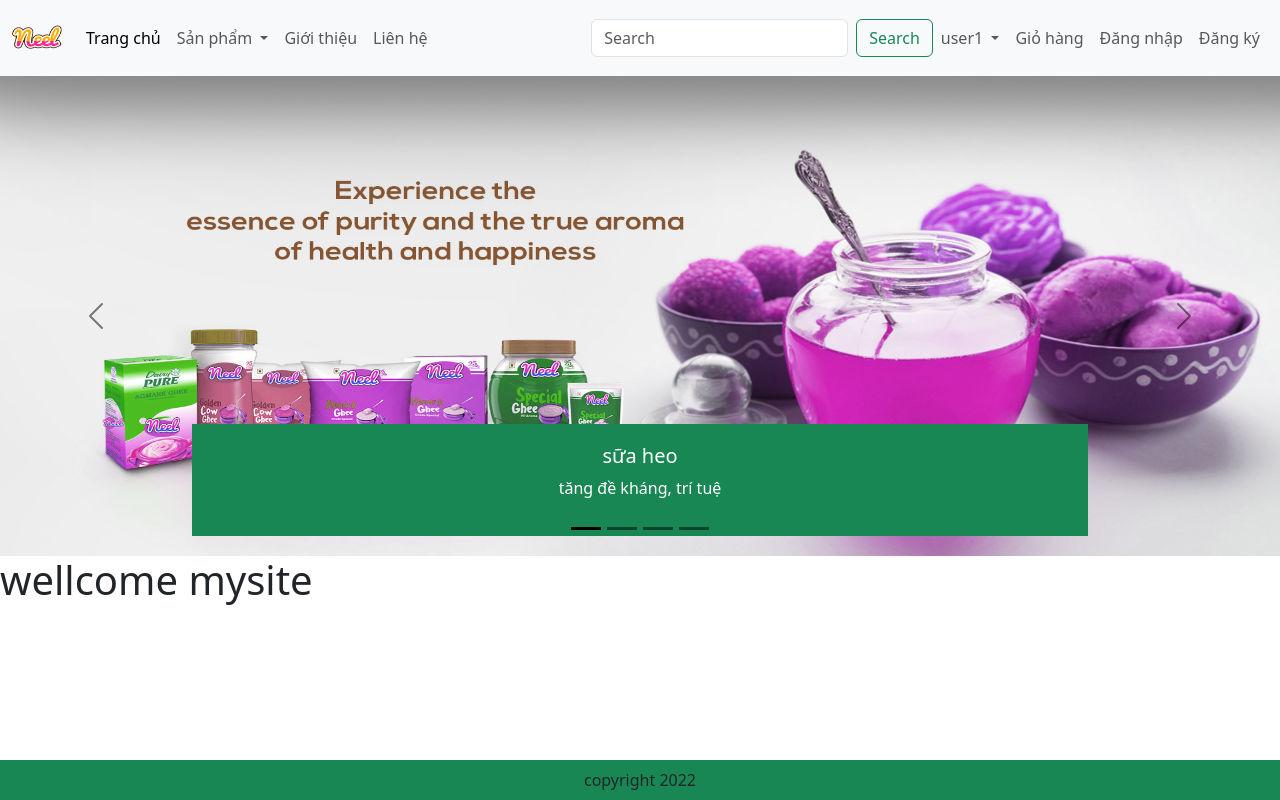
After one commit to oop-nhom-8-bai-ban-hang/shop-ban-hang, a Django app: template webbanhang/app/templates/app/home.html in a window 1280 px wide. The commit adds this page. Run offline with Django 3.2, Linux system fonts and the light colour scheme; the template is opened without the code that fills it, so the values that code supplies are empty; some libraries are stand-ins or nearby versions.

Commit message:
Đồng bộ code webbanhang với GitHub

```diff
--- a/webbanhang/app/templates/app/base.html
+++ b/webbanhang/app/templates/app/base.html
@@ -28,34 +28,37 @@
         <link rel="stylesheet" href="">
     </head>
     <body>
-
+        <!--header-->
         <nav class="navbar navbar-expand-lg bg-body-tertiary">
   <div class="container-fluid">
-    <a class="navbar-brand" href="#">Navbar</a>
-    <button class="navbar-toggler" type="button" data-bs-toggle="collapse" data-bs-target="#navbarSupportedContent" aria-controls="navbarSupportedContent" aria-expanded="false" aria-label="Toggle navigation">
+    <a class="navbar-brand" href="#">
+      <img src=" {% static 'app/images/Neel.png' %}" width="50" height= "50" />
+    </a> <button class="navbar-toggler" type="button" data-bs-toggle="collapse" data-bs-target="#navbarSupportedContent" aria-controls="navbarSupportedContent" aria-expanded="false" aria-label="Toggle navigation">
       <span class="navbar-toggler-icon"></span>
     </button>
     <div class="collapse navbar-collapse" id="navbarSupportedContent">
       <ul class="navbar-nav me-auto mb-2 mb-lg-0">
         <li class="nav-item">
-          <a class="nav-link active" aria-current="page" href="#">Home</a>
+          <a class="nav-link active" aria-current="page" href="#">Trang chủ</a>
         </li>
-        <li class="nav-item">
-          <a class="nav-link" href="#">Link</a>
-        </li>
+
+
         <li class="nav-item dropdown">
           <a class="nav-link dropdown-toggle" href="#" role="button" data-bs-toggle="dropdown" aria-expanded="false">
-            Dropdown
+            Sản phẩm
           </a>
           <ul class="dropdown-menu">
-            <li><a class="dropdown-item" href="#">Action</a></li>
-            <li><a class="dropdown-item" href="#">Another action</a></li>
-            <li><hr class="dropdown-divider"></li>
-            <li><a class="dropdown-item" href="#">Something else here</a></li>
+            <li><a class="dropdown-item" href="#">Sữa</a></li>
+            <li><a class="dropdown-item" href="#">Sữa</a></li>
+            <li><a class="dropdown-item" href="#">Sữa</a></li>
+            <li><a class="dropdown-item" href="#">Sữa</a></li>
           </ul>
         </li>
         <li class="nav-item">
-          <a class="nav-link disabled" aria-disabled="true">Disabled</a>
+          <a class="nav-link" href="#">Giới thiệu</a>
+        </li>
+        <li class="nav-item">
+          <a class="nav-link" href="#">Liên hệ</a>
         </li>
       </ul>
       <form class="d-flex" role="search">
@@ -63,16 +66,36 @@
         <button class="btn btn-outline-success" type="submit">Search</button>
       </form>
     </div>
+    <ul class="navbar-nav me-auto mb-2 mb-lg-0">
+      <li class="nav-item dropdown">
+        <a class="nav-link dropdown-toggle" href="#" role="button" data-bs-toggle="dropdown" aria-expanded="false">
+          user1
+        </a>
+        <ul class="dropdown-menu">
+          <li><a class="dropdown-item" href="#">Trang cá nhân</a></li>
+          <li><a class="dropdown-item" href="#">Đơn hàng</a></li>
+          <li><a class="dropdown-item" href="#">Thoát</a></li>
+        </ul>
+      </li>
+      <li class="nav-item">
+        <a class="nav-link" href="#">Giỏ hàng</a>
+      </li>
+      <li class="nav-item">
+        <a class="nav-link" href="#">Đăng nhập</a>
+      </li>
+      <li class="nav-item">
+        <a class="nav-link" href="#">Đăng ký</a>
+      </li>
+    </ul>
   </div>
 </nav>
 
     <!--main /body-->
-
+    {%block banner_slider%}{%endblock banner_slider%}
     {%block main-content %}{% endblock  %}
     <!--footer-->
-    <footer>
+    <footer class="container--fluid bg-success text-center fixed-bottom p-2 mt-5">
         copyright 2022
-    <footer>
-
+    </footer>
     </body>
 </html>
--- /dev/null
+++ b/webbanhang/app/templates/app/home.html
@@ -0,0 +1,54 @@
+{% extends "app/base.html" %}
+{%load static %}
+{%block banner_slider%}
+<div id="carouselExampleDark" class="carousel carousel-dark slide">
+  <div class="carousel-indicators">
+    <button type="button" data-bs-target="#carouselExampleDark" data-bs-slide-to="0" class="active" aria-current="true" aria-label="Slide 1"></button>
+    <button type="button" data-bs-target="#carouselExampleDark" data-bs-slide-to="1" aria-label="Slide 2"></button>
+    <button type="button" data-bs-target="#carouselExampleDark" data-bs-slide-to="2" aria-label="Slide 3"></button>
+    <button type="button" data-bs-target="#carouselExampleDark" data-bs-slide-to="3" aria-label="Slide 4"></button>
+  </div>
+  <div class="carousel-inner">
+    <div class="carousel-item active" data-bs-interval="10000">
+      <img src="{% static 'app/images/banner/b1.jpg' %}" class="d-block w-100" alt="..." height='480'>
+      <div class="carousel-caption d-none d-md-block bg-success text-white">
+        <h5>sữa heo</h5>
+        <p>tăng đề kháng, trí tuệ</p>
+      </div>
+    </div>
+    <div class="carousel-item" data-bs-interval="2000">
+      <img src="{% static 'app/images/banner/b2.jpg' %}"  class="d-block w-100" alt="..." height='480'>
+      <div class="carousel-caption d-none d-md-block bg-success text-white">
+        <h5>sữa bò</h5>
+        <p>ngu như bò</p>
+      </div>
+    </div>
+    <div class="carousel-item">
+      <img src="{% static 'app/images/banner/b3.jpg' %}" class="d-block w-100" alt="..." height='480' >
+      <div class="carousel-caption d-none d-md-block bg-success text-white">
+        <h5>sữa chó </h5>
+        <p> ngu như chó </p>
+      </div>
+    </div>
+    <div class="carousel-item">
+      <img src="{% static 'app/images/banner/b4.jpg' %}" class="d-block w-100" alt="..." height='480'>
+      <div class="carousel-caption d-none d-md-block bg-success text-white">
+        <h5>sữa dê </h5>
+        <p> ngu như dê </p>
+      </div>
+    </div>
+  </div>
+  <button class="carousel-control-prev" type="button" data-bs-target="#carouselExampleDark" data-bs-slide="prev">
+    <span class="carousel-control-prev-icon" aria-hidden="true"></span>
+    <span class="visually-hidden">Previous</span>
+  </button>
+  <button class="carousel-control-next" type="button" data-bs-target="#carouselExampleDark" data-bs-slide="next">
+    <span class="carousel-control-next-icon" aria-hidden="true"></span>
+    <span class="visually-hidden">Next</span>
+  </button>
+</div>
+
+{%endblock banner_slider%}
+{% block main-content %}
+ <h1> wellcome mysite </h1>
+{%endblock main-content%}
--- a/webbanhang/app/templates/home.html
+++ /dev/null
@@ -1,5 +0,0 @@
-{%{% extends "app/base.html" %}%}
-{%load static %}
-{% block main-content %}
- wellcome mysite
- {%endblock main-content%}
--- a/webbanhang/app/views.py
+++ b/webbanhang/app/views.py
@@ -2,4 +2,4 @@ from django.shortcuts import render
 from django.http import HttpResponse
 # Create your views here.
 def home(request):
-    return render(request,'app/base.html')
+    return render(request,'app/home.html')
```
